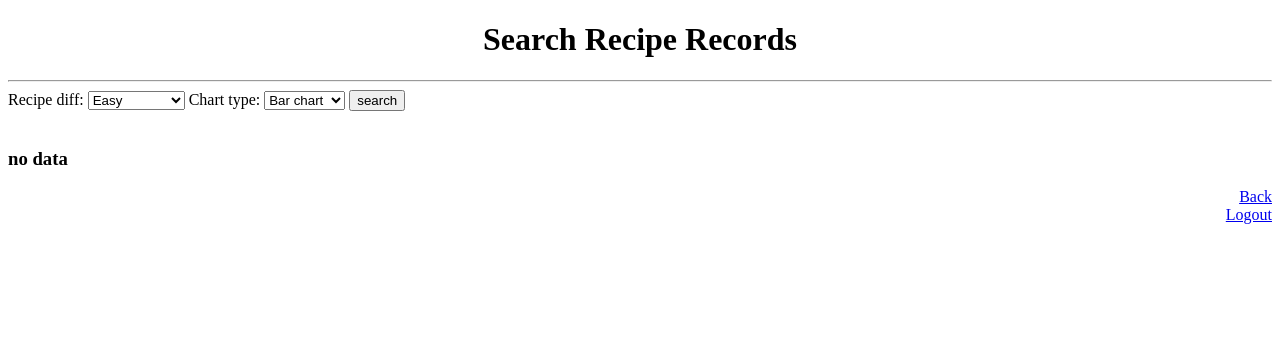
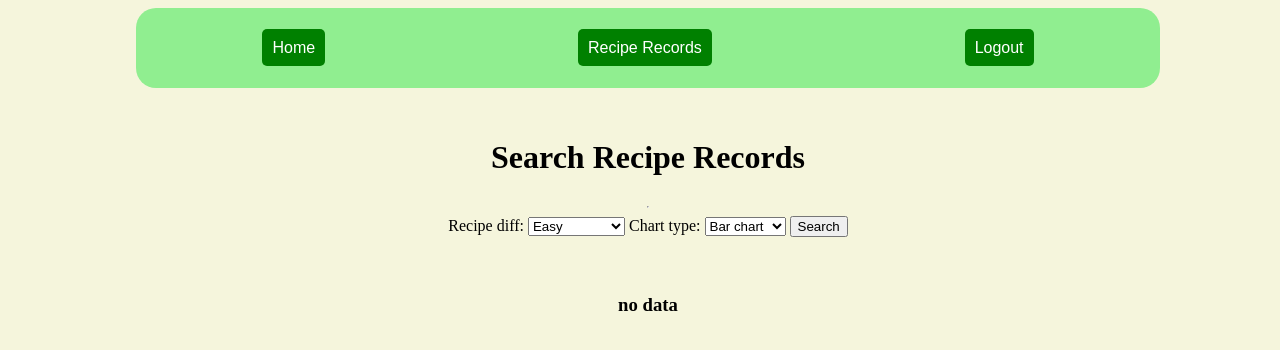
Before and after one commit to oejennings/recipe-app, a Django app: page /recipes/search in a window 1280 px wide. Shown: the top 350 px of the page. Run offline with Django 4.2, Linux system fonts and the light colour scheme; the visitor is signed in with stand-in values (Sample User, id 1).

Commit message:
added js and css

```diff
--- a/recipe_project/settings.py
+++ b/recipe_project/settings.py
@@ -118,6 +118,9 @@ USE_TZ = True
 # https://docs.djangoproject.com/en/4.2/howto/static-files/
 
 STATIC_URL = 'static/'
+STATICFILES_DIRS=[
+   BASE_DIR / 'static'
+]
 
 MEDIA_URL = '/media/'
 MEDIA_ROOT= BASE_DIR / 'media'
--- /dev/null
+++ b/recipes/static/recipes/css/styles.css
@@ -0,0 +1,97 @@
+.body {
+    display: flex;
+    flex-direction: column;
+    align-items: center;
+    width: 100%;
+    padding: 0;
+    background-color: beige;
+}
+
+.nav-bar {
+    width: 80vw;
+    height: 10vh;
+    margin: 0 auto;
+    margin-bottom: 30px;
+    border-radius: 20px;
+    background-color: lightgreen;
+    display: flex;
+    justify-content: space-around;
+    align-items: center;
+}
+
+.form_search_bar {
+    position:absolute;
+    float: left;
+    left: 15%;
+    /* margin: 7px; */
+    width: 300px;
+    height: 25px;
+    border-radius: 25px;
+    border: none;
+    font-size: 20px;
+}
+
+.form_search_input,
+.form_search {
+    background-color: beige;
+    height: 14px;
+    border: none;
+    border-radius: 5px;
+    width: 200px;
+    padding: 10px;
+    position: absolute;
+    left: 15%;
+}
+
+.form_data {
+    border-radius: 10px;
+    padding: 20px;
+}
+
+.search_results {
+    background-color: rgb(232, 211, 187);
+    border-radius: 7px;
+    font-size: 10px;
+    width: 175px;
+    padding: 20px;
+    position: absolute;
+    left: 15%;
+    top: 10%;
+    margin: 0 auto;
+}
+
+.button {
+    width: 100px;
+    font-size: 16px;
+    background-color: green;
+    border-radius: 5px;
+    color: white;
+    text-decoration: none;
+    padding: 10px;
+    text-align: center;
+    font-family: sans-serif;
+    margin: 10px;
+}
+
+.button:hover {
+    filter: brightness(125%);
+    transition: 200ms;
+}
+
+.details {
+    width: 55%;
+    border-radius: 10px;
+    padding: 25px;
+    box-shadow: 5px 10px 15px;
+    margin: 0 auto;
+    margin-top: 10vh;
+    font-family: sans-serif;
+    background-color: white;
+  }
+
+  .recipe_name {
+    color: black;
+    font-size: 25px;
+    text-decoration: none;
+    font-family: sans-serif;
+}
--- a/recipes/templates/recipes/records.html
+++ b/recipes/templates/recipes/records.html
@@ -3,15 +3,26 @@
     <head>
         <title>RecipeApp | Recipes</title>
         {% load static %}
+        <link rel="stylesheet" href="{% static 'recipes/css/styles.css' %}">
     </head>
-    <body>
+    <body class="body">
+        <div class="nav-bar">
+            <div>
+                <a href="/recipes/list" class="button"> Home </a>
+            </div>
+            <div>
+                <a href ="/recipes/search" class="button"> Recipe Records </a>
+            </div>
+            <div>
+                <a href ="{%url 'logout' %}" class="button"> Logout </a>
+            </div>
+        </div>
         <h1 style="text-align: center;"> Search Recipe Records </h1>
-
         <hr>
-        <form action="" method="POST">
+        <form action="" method="POST" style="margin-bottom: 20px;">
             {% csrf_token %}
             {{form}}
-            <button type="submit" >search</button>
+            <button type="submit" >Search</button>
         </form>
         <br>
             {% if recipe_df %}
@@ -21,11 +32,5 @@
             {% else %}
                 <h3> no data</h3>
             {% endif %}
-         <div style="text-align: right;">
-            <a href="/recipes/list"> Back </a>
-        </div>
-        <div style="text-align: right;">
-            <a href ="{%url 'logout' %}" > Logout </a>
-        </div>
     </body>
 </html>
```
Also changed, not shown: recipes/static/recipes/js/home.js (added, +20 -0 lines), recipes/templates/recipes/detail.html (+14 -5 lines), recipes/templates/recipes/main.html (+33 -10 lines), recipes/templates/recipes/recipes_home.html (+9 -5 lines), templates/auth/login.html (+6 -2 lines), templates/auth/success.html (+11 -3 lines).
